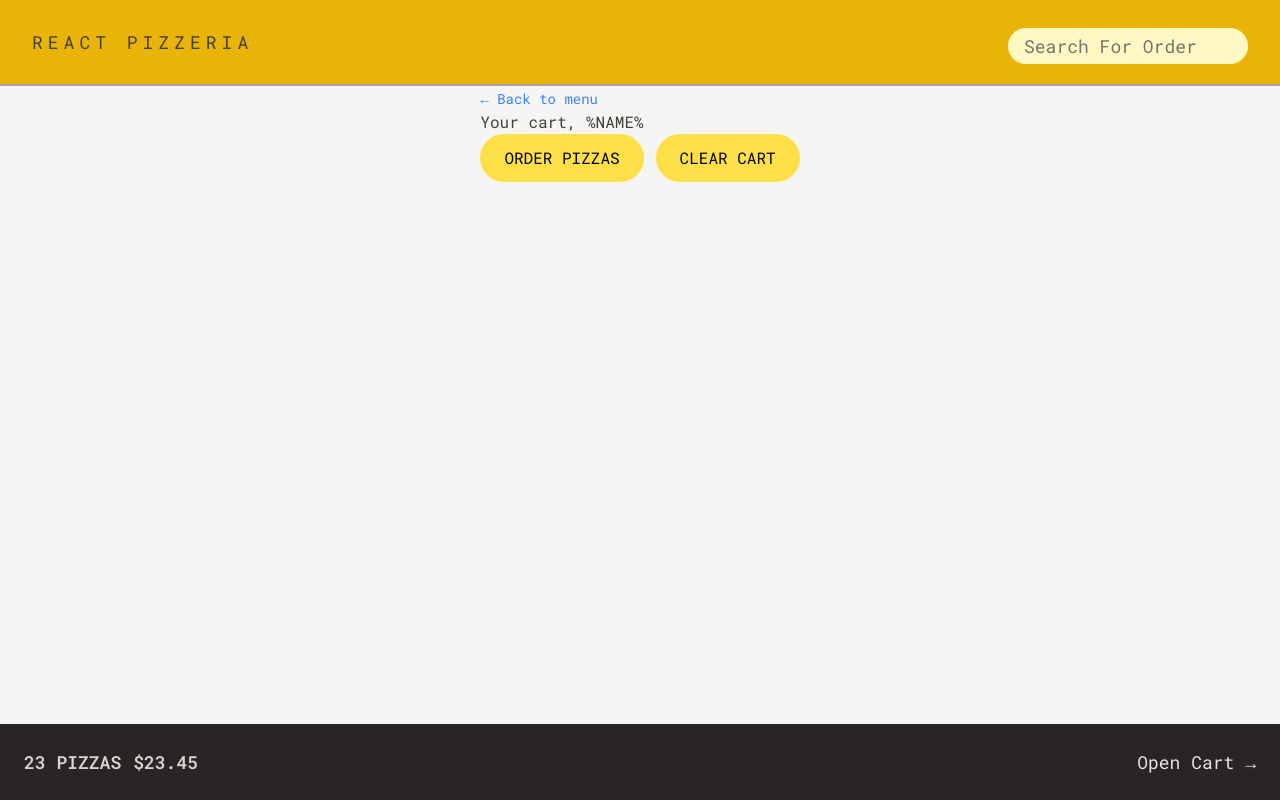
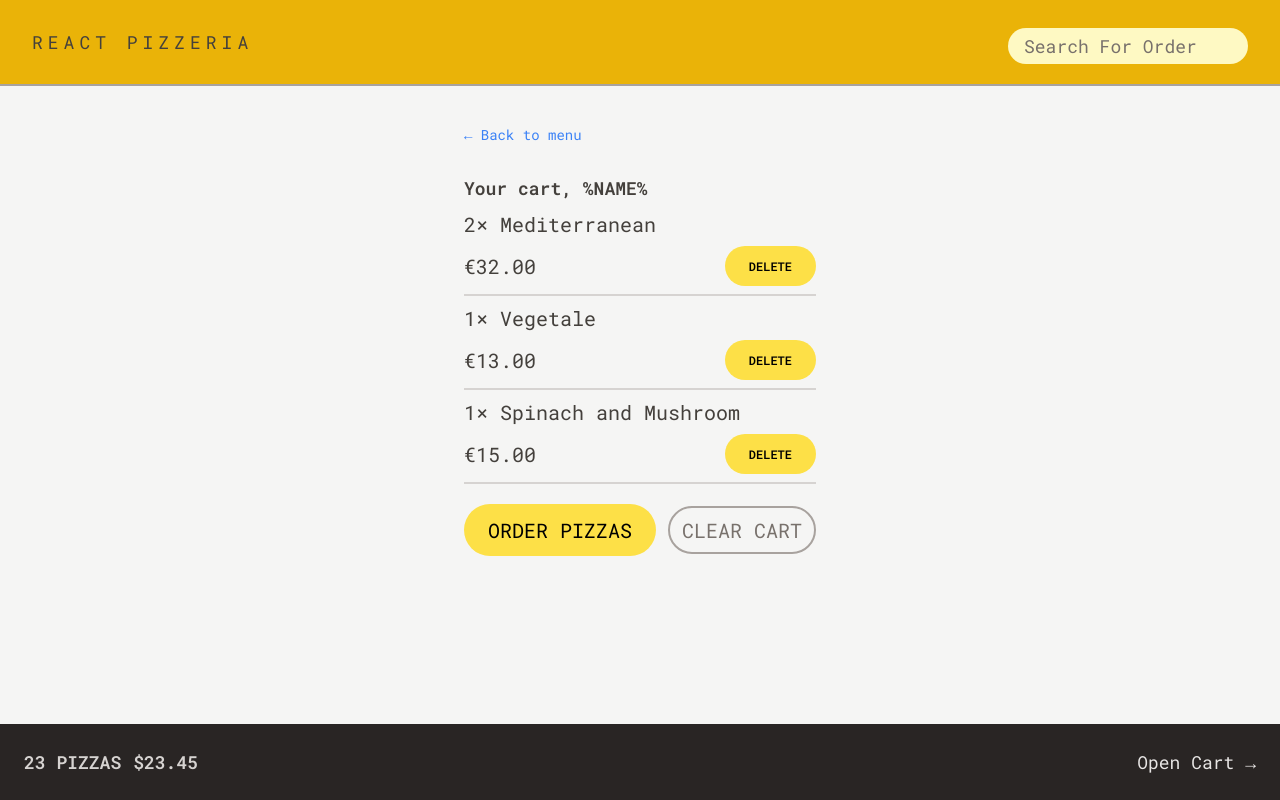
Before and after one commit to Krish-Jain1903/React-Pizzeria, a React (Vite) app: page /cart in a window 1280 px wide. Built offline with nearby package versions, Linux system fonts and the light colour scheme.

Commit message:
Styled Cart

```diff
--- a/src/features/cart/Cart.jsx
+++ b/src/features/cart/Cart.jsx
@@ -1,6 +1,7 @@
 import { Link } from "react-router-dom";
 import LinkButton from "../../ui/LinkButton";
 import Button from "../../ui/Button";
+import CartItem from "./CartItem";
 
 const fakeCart = [
   {
@@ -31,14 +32,20 @@ function Cart() {
   const cart = fakeCart;
 
   return (
-    <div>
+    <div className="mt-20 text-sm md:text-xl sm:mt-8">
       <LinkButton to="/menu">&larr; Back to menu</LinkButton>
 
-      <h2>Your cart, %NAME%</h2>
+      <h2 className="mt-7 text-lg font-semibold">Your cart, %NAME%</h2>
 
-      <div className="space-x-3">
+      <ul className="divide-y-2 divide-stone-300 border-b-2 border-stone-300">
+        {cart.map((pizza) => {
+          return <CartItem item={pizza} key={pizza.pizzaId} />;
+        })}
+      </ul>
+
+      <div className="space-x-3 py-5">
         <Button to="/order/new">Order Pizzas</Button>
-        <Button>Clear cart</Button>
+        <Button type="secondary">Clear cart</Button>
       </div>
     </div>
   );
--- a/src/features/cart/CartItem.jsx
+++ b/src/features/cart/CartItem.jsx
@@ -1,13 +1,18 @@
+import Button from "../../ui/Button";
+import { formatCurrency } from "../../utils/helpers";
+
 function CartItem({ item }) {
   const { pizzaId, name, quantity, totalPrice } = item;
+  console.log(pizzaId);
 
   return (
-    <li>
+    <li className="py-2">
       <p>
         {quantity}&times; {name}
       </p>
-      <div>
+      <div className="flex items-center justify-between pt-2">
         <p>{formatCurrency(totalPrice)}</p>
+        <Button type="small">Delete</Button>
       </div>
     </li>
   );
--- a/src/ui/Button.jsx
+++ b/src/ui/Button.jsx
@@ -2,7 +2,15 @@ import { Link } from "react-router-dom";
 
 function Button({ children, disable = false, to = null, type = null}) {
 
-    const className = `${type === "small" ? "text-xs font-semibold" : "inline-block"} px-3 py-2 bg-yellow-300 text-black hover:bg-yellow-400 rounded-full uppercase transition-all duration-500 focus:ring focus:ring-yellow-300 focus:bg-yellow-300 focus:outline-none active:bg-yellow-500 active:outline-none disabled:cursor-not-allowed sm:px-6 sm:py-3`;
+    let className = "inline-block px-3 py-2 bg-yellow-300 text-black hover:bg-yellow-400 rounded-full uppercase transition-all duration-500 focus:ring focus:ring-yellow-300 focus:bg-yellow-300 focus:outline-none active:bg-yellow-500 active:outline-none disabled:cursor-not-allowed sm:px-6 sm:py-3";
+
+    if(type === "small") {
+        className = "text-xs font-semibold px-3 py-2 bg-yellow-300 text-black hover:bg-yellow-400 rounded-full uppercase transition-all duration-500 focus:ring focus:ring-yellow-300 focus:bg-yellow-300 focus:outline-none active:bg-yellow-500 active:outline-none disabled:cursor-not-allowed sm:px-6 sm:py-3"
+    }
+    else if(type === "secondary") {
+        className = "inline-block px-3 py-2 border-2 border-stone-400 text-stone-500 hover:bg-stone-300 hover:text-stone-800 rounded-full uppercase transition-all duration-500 focus:ring focus:ring-stone-300 focus:bg-stone-300 focus:text-stone-800 focus:outline-none active:bg-stone-500 active:outline-none disabled:cursor-not-allowed sm:px-3 sm:py-2";
+    }
+
 
     if (to !== null ) return <Link className={className} to={to}>{children}</Link>
     return (
```
